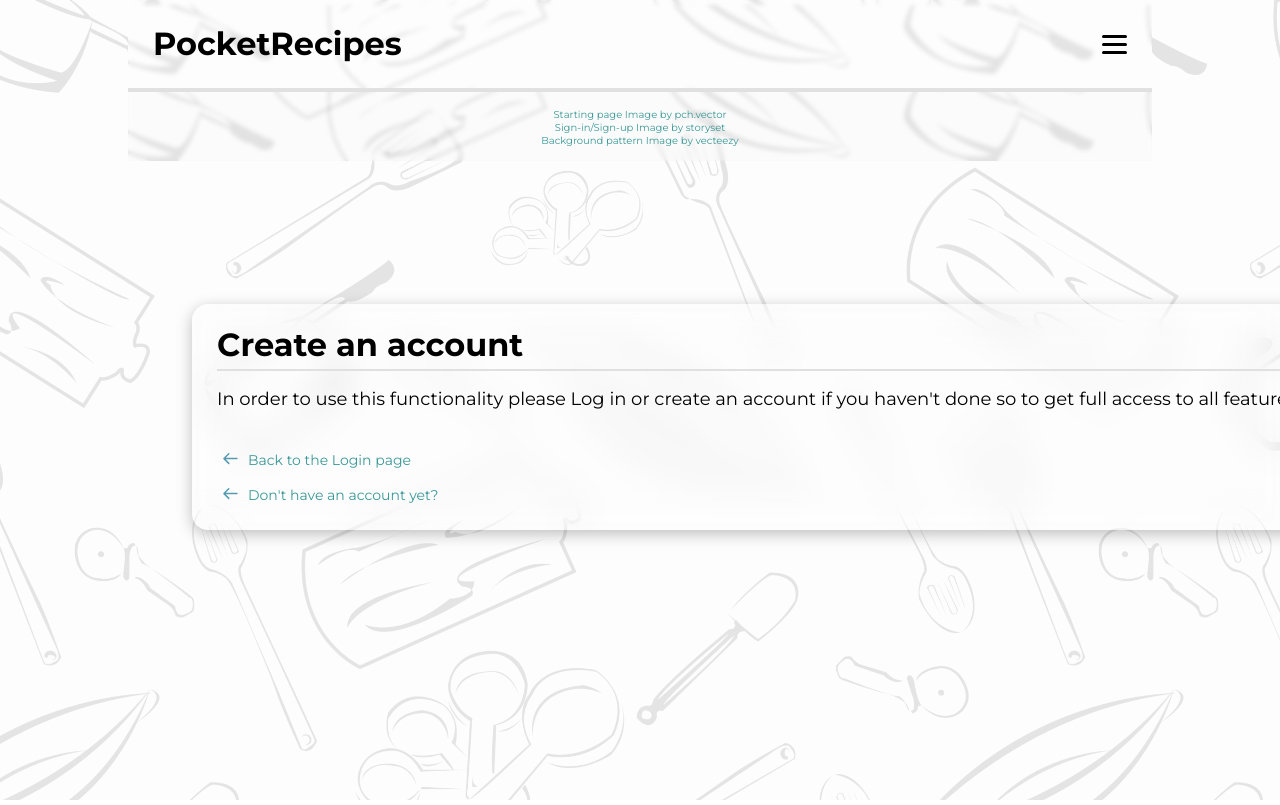
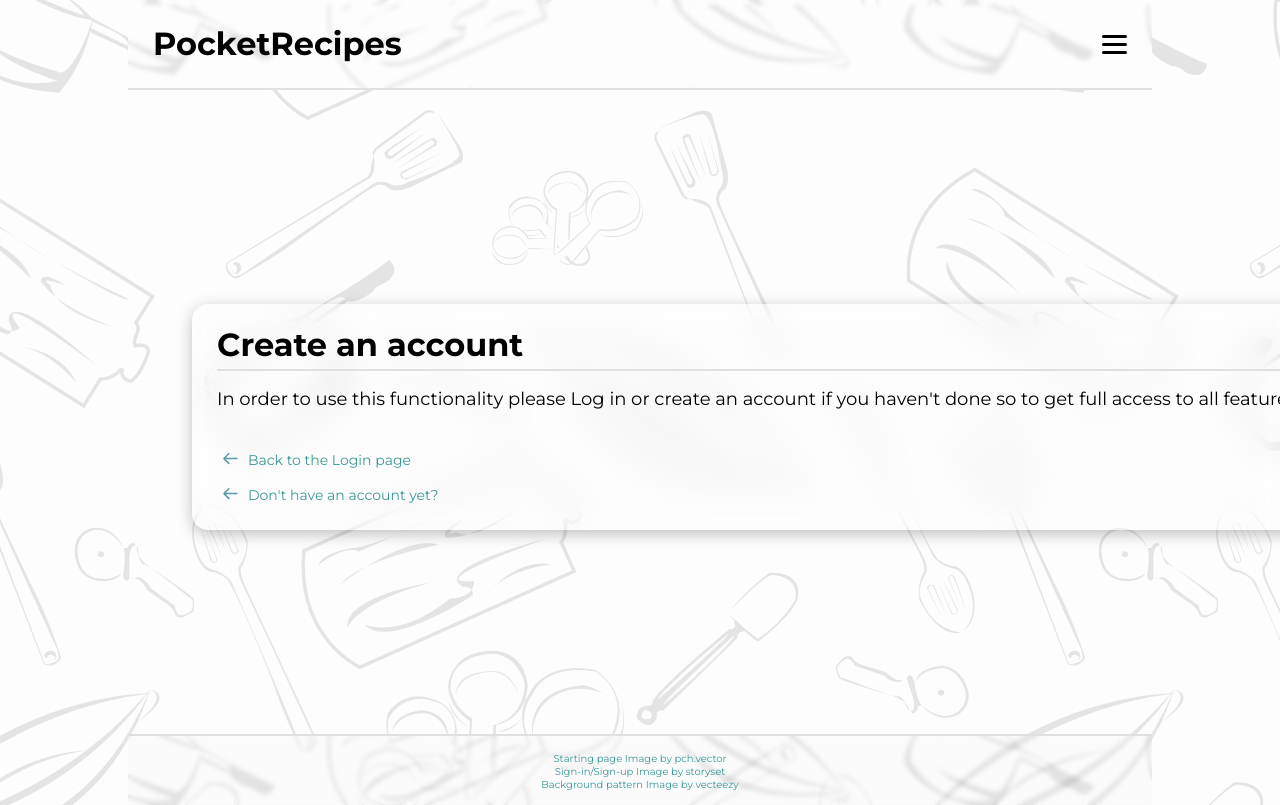
Before and after one commit to zhva/PocketRecipes, a React (Create React App) app: page /my-recipes in a window 1280 px wide. Shown: the top 805 px of the page. Built offline with nearby package versions, Linux system fonts and the light colour scheme; no server answers; the HTML template or start-up script is replaced by a standard one.

Commit message:
fixes height for ProtectedRoute

```diff
--- a/src/components/generic/ProtectedRoute.jsx
+++ b/src/components/generic/ProtectedRoute.jsx
@@ -6,6 +6,7 @@ export const ProtectedRoute = ({ isAllowed, children }) => {
 
     if (isOpen) {
       return (
+        <div className='protected-route-container'>
           <Popup
             title={'Create an account'}
             linkText={'Back to the Login page'}
@@ -18,6 +19,7 @@ export const ProtectedRoute = ({ isAllowed, children }) => {
               "In order to use this functionality please Log in or create an account if you haven't done so to get full access to all features."
             }
           </Popup>
+        </div>
       )
     }
 
--- a/src/scss/global.scss
+++ b/src/scss/global.scss
@@ -73,6 +73,9 @@ ol {
    border-right: $bottom-left-border-glass;
    border-left: $bottom-left-border-glass;
 }
+.protected-route-container {
+    height: calc(100vh - $navbar-height-plus-padding - $footer-height);
+}
 .popup-container {
     width: calc(100% - 10%);
     height: auto;
@@ -83,7 +86,6 @@ ol {
         display: flex;
         flex-direction: column;
         justify-content: center;
-        height: calc(100vh - 10%);
         padding: $main-padding;
         border-radius: $cards-border-radius;
         backdrop-filter: blur(16px);
```
Lines whose indentation alone changed are shown as unchanged.
